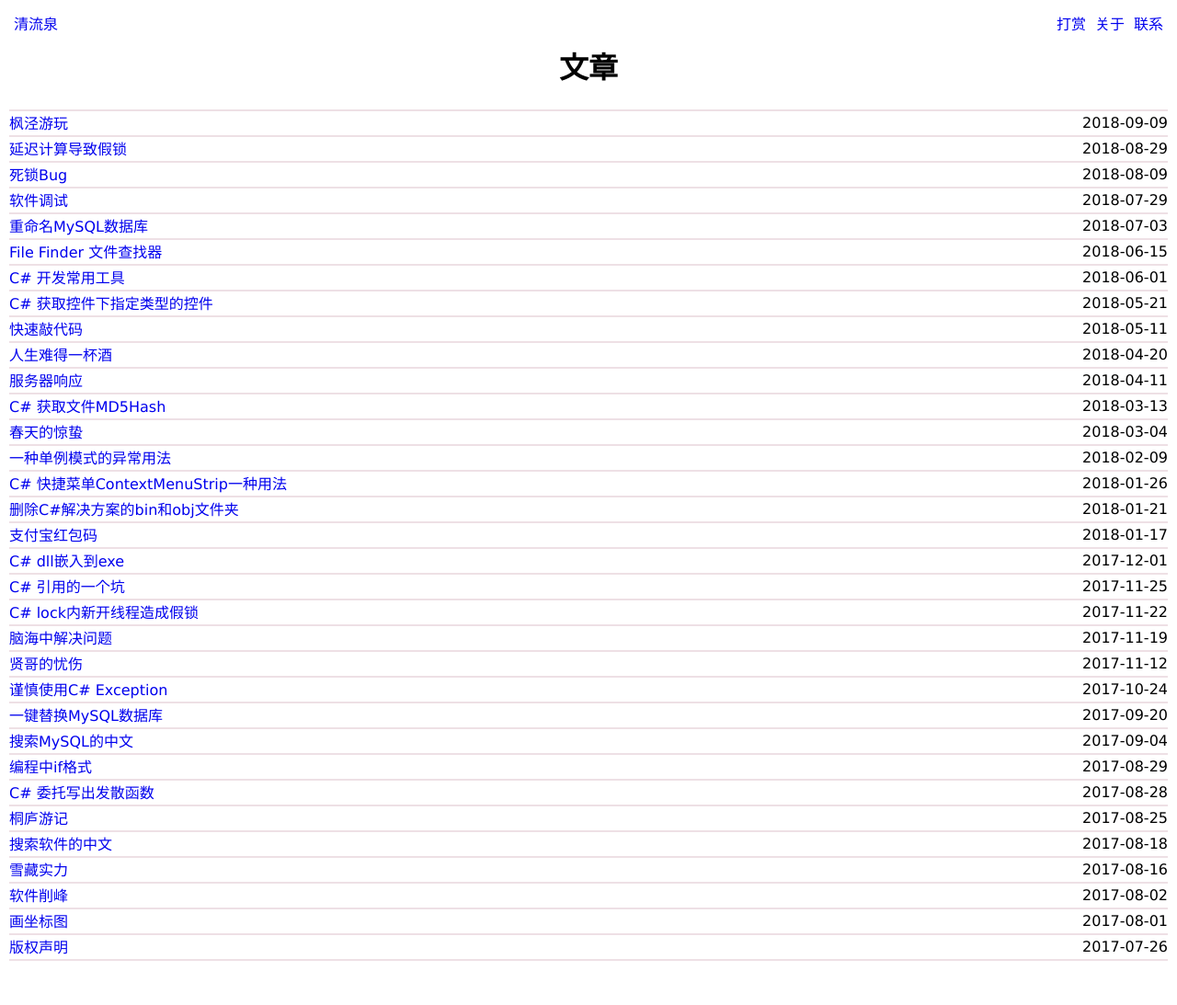
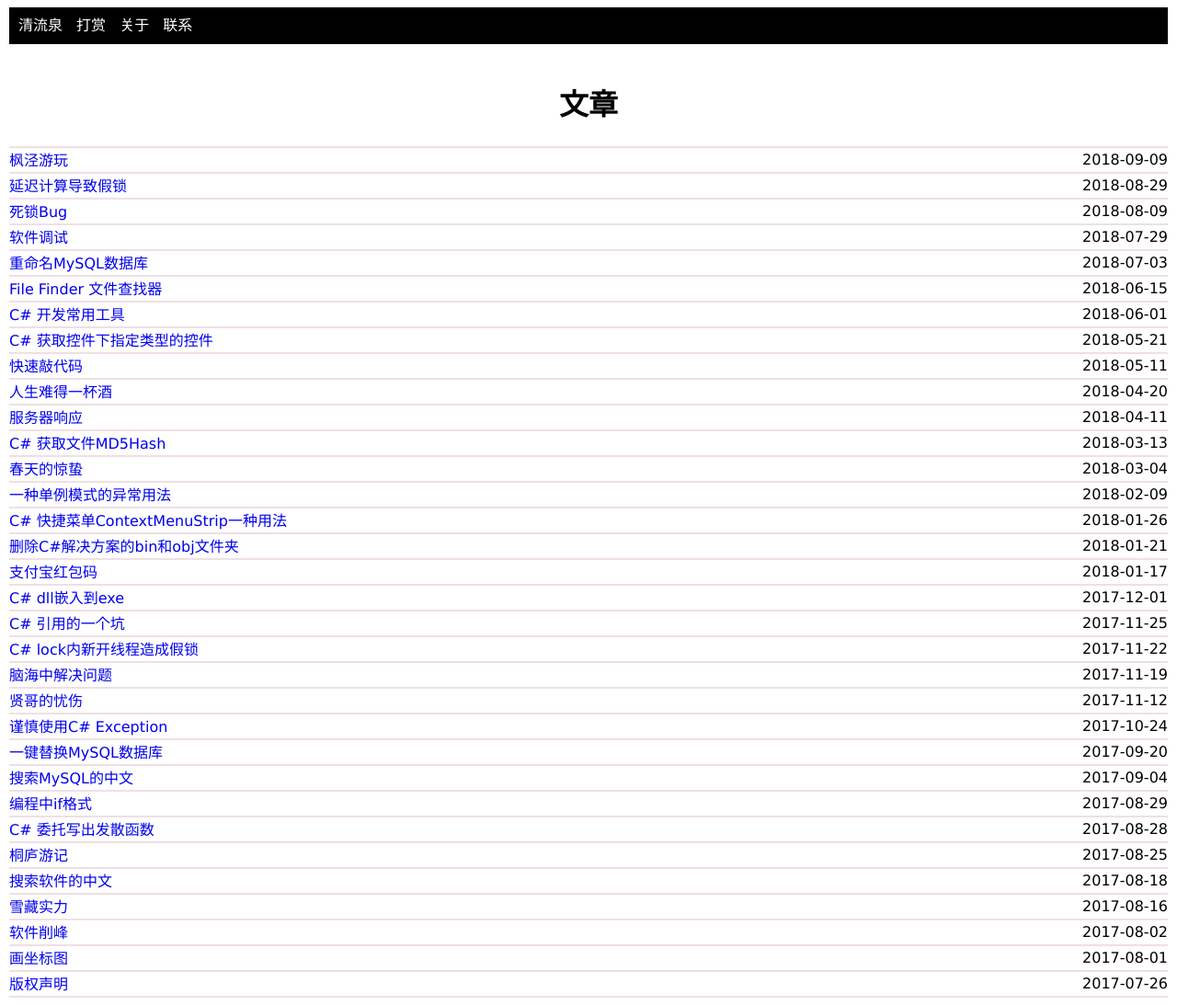
Before and after one commit to yinyongxian/yinyongxian.github.io, a Jekyll site: the page built from index.html, in a window 1280 px wide. Shown: the whole page at 92% size. Built offline with Jekyll 4.4.1, drawn with Linux system fonts in a browser that asks for light colours; before the commit the page ends 1053 px from its top, so only the background shows below that.

Commit message:
更改标签

```diff
--- a/Media/style/main.css
+++ b/Media/style/main.css
@@ -79,8 +79,7 @@ a:link,a:visited{
 }
 
 a:hover{
-	background-color: LightGrey;
-    text-decoration:underline;  /*鼠标放上去有下划线*/
+	color: LightGrey;
 }
 
 img {
@@ -133,6 +132,25 @@ tr {
 
 .datenote {
 	text-align:right;
-	display: block;
+	display: inline-block;
 	padding-right: 2em;
 }
+
+#header {
+	background-color: black;
+	color: white;
+	height: 40px;
+	line-height:40px;
+}
+
+#header a{
+	color: white;
+	padding-left: 10px;
+	text-decoration: none;
+}
+
+#header a:hover{
+	padding-left: 10px;
+	color: lightgray;
+	background-color: black;
+}
--- a/_layouts/default.html
+++ b/_layouts/default.html
@@ -60,12 +60,7 @@ $(function(){
 </style>
 </head>
 <body>
-<ul>
-  <li class="header-left"><a href="https://yinyongxian.github.io" >清流泉</a></li>
-  <li class="header-right"><a href="{{ site.baseurl }}/about/2017-08-02-contact.html">联系</a></li>
-  <li class="header-right"><a href="{{ site.baseurl }}/about/2017-08-05-about.html">关于</a></li>
-  <li class="header-right"><a href="{{ site.baseurl }}/about/2017-07-29-pay.html">打赏</a></li>
-</ul>
+<div id="header"> <a href="https://yinyongxian.github.io" >清流泉</a> <a href="{{ site.baseurl }}/about/2017-07-29-pay.html">打赏</a> <a href="{{ site.baseurl }}/about/2017-08-05-about.html">关于</a> <a href="{{ site.baseurl }}/about/2017-08-02-contact.html">联系</a> </div>
 <div id="updown"><span class="up"></span><span class="down"></span></div>
 <br>
 {{ content }}
```
